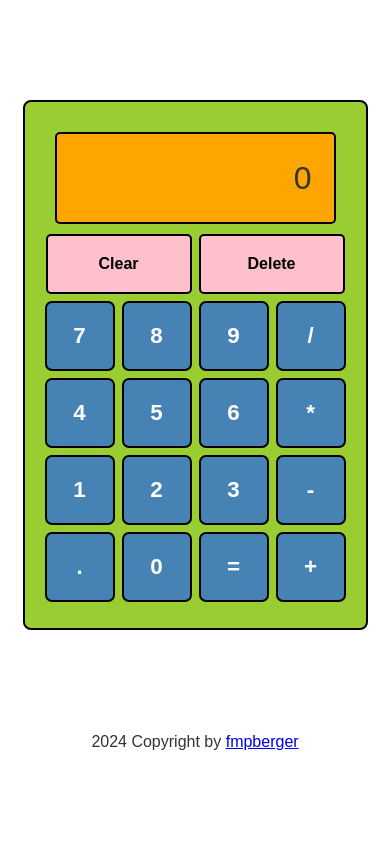
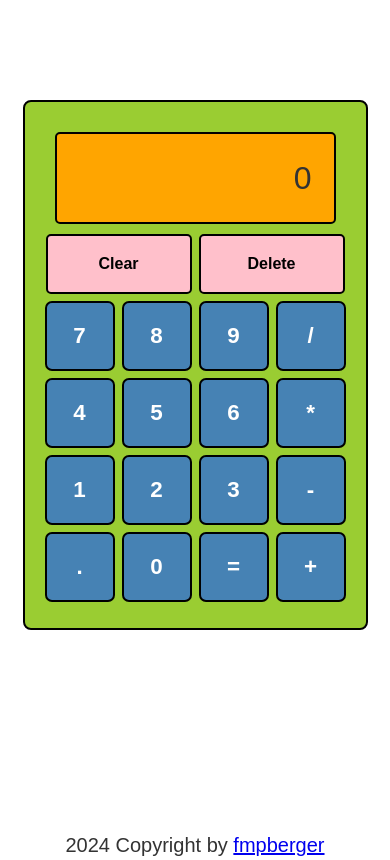
Before and after one commit to fmpberger88/calculator, a website with bundled scripts: page index.html in a window 390 px wide. Built offline with nearby package versions, Linux system fonts and the light colour scheme.

Commit message:
optimize footer for smartphones

```diff
--- a/styles.css
+++ b/styles.css
@@ -96,3 +96,13 @@ footer {
     justify-content: center;
     align-items: center;
 }
+
+@media screen and (max-width:480px) {
+    footer {
+        margin-top: 100px;
+    }
+
+    footer p {
+        font-size: 1.25rem;
+    }
+}
```
